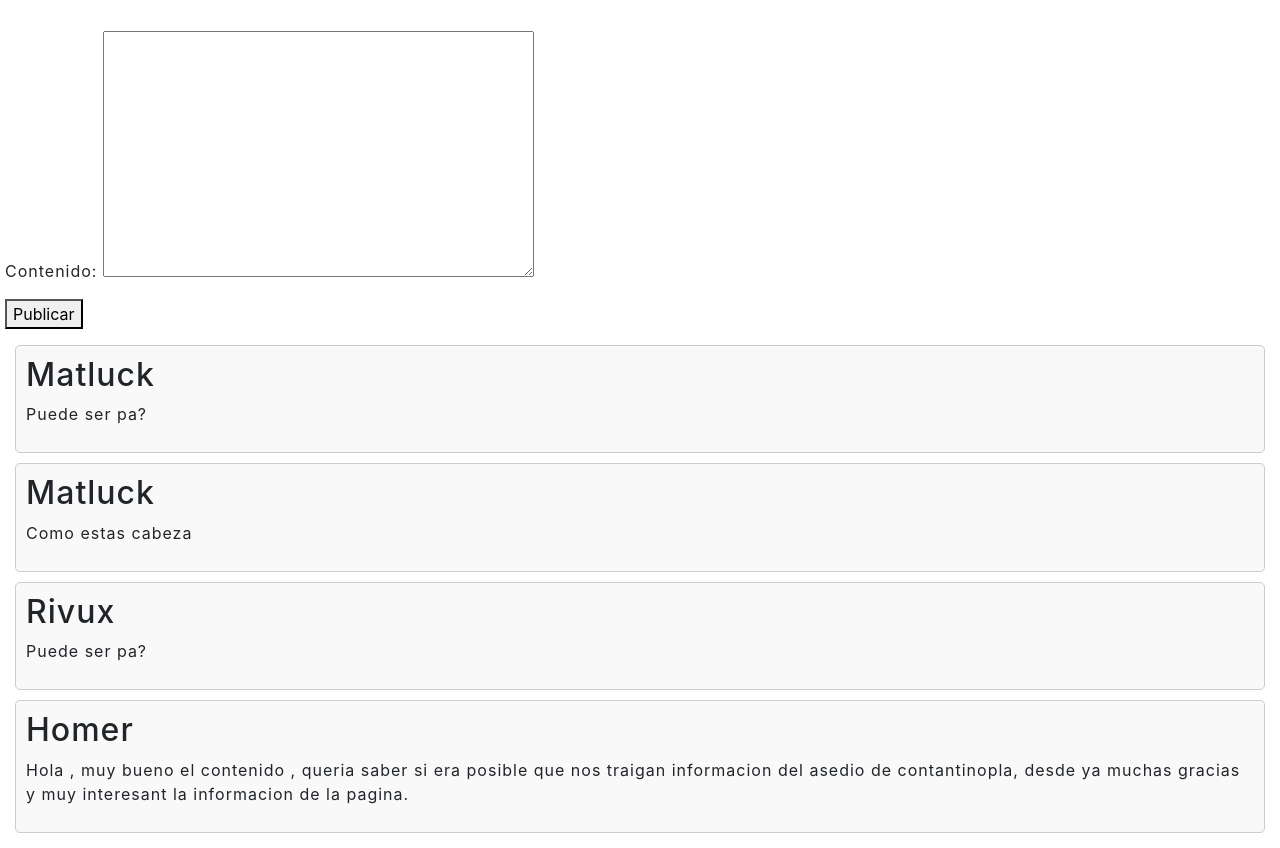
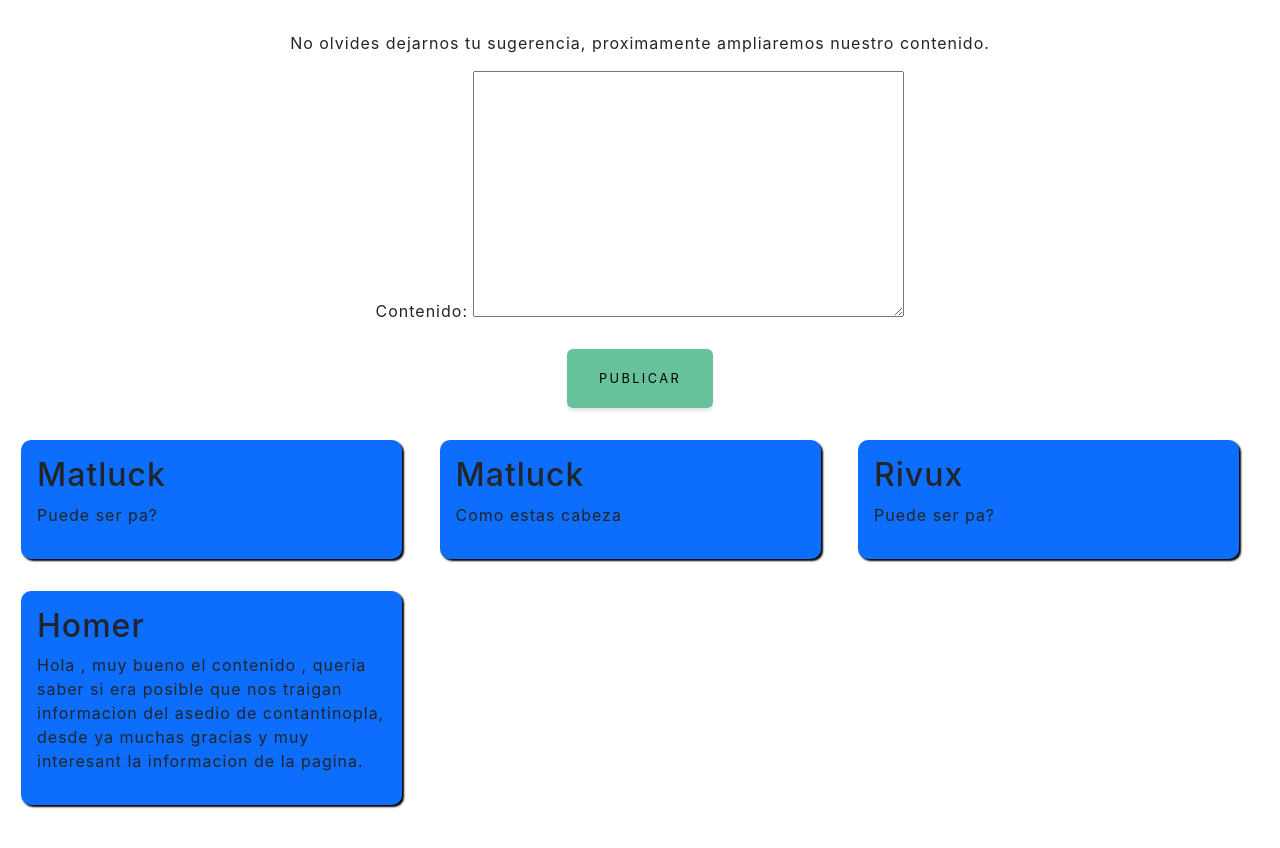
Before and after one commit to MatLuck-09/Blog-Page, a Django app: page /blog/ in a window 1280 px wide. Shown: the part 104-952 px from the top of the page. After the commit the page ends 913 px from the top, so only its background shows below. Run offline with Django 4.2, Linux system fonts and the light colour scheme; a user stored in the database is signed in; data comes from the database, SQL or seed files in the repository; both versions use the stored data as it was after the commit; some libraries are stand-ins or nearby versions.

Commit message:
Problemas en la db

```diff
--- a/HistoryBattles/HistoryBattlesApp/static/HistoryBattlesApp/css/myStyle.css
+++ b/HistoryBattles/HistoryBattlesApp/static/HistoryBattlesApp/css/myStyle.css
@@ -7,6 +7,7 @@
     display: flex !important;
     align-items : center !important;
     justify-content: center !important;
+    border: 2px solid #0d6efd;
 }
 
 .contenido{
@@ -92,24 +93,21 @@
     margin-top: 10px;
 }
 
-.blog-entry {
-    margin-bottom: 20px;
+.blog-container {
+    background-color: #0d6efd;
+    border-radius: 10px;
+    box-shadow: 2px 2px 2px black ;
+    display: inline-block;
+    margin: 1rem;
+    padding: 1rem;
+    width: 30%;
+}
+
+.custom-textfield {
+    font-size: 14px;
+    color: #333;
     padding: 10px;
     border: 1px solid #ccc;
-    border-radius: 5px;
+    border-radius: 4px;
     background-color: #f9f9f9;
 }
-
-.blog-grid {
-    display: flex;
-    flex-wrap: wrap;
-}
-
-.blog-entry {
-    flex: 0 0 calc(33.33% - 20px);
-    margin: 10px;
-    background-color: #f9f9f9;
-    padding: 10px;
-    border: 1px solid #ccc;
-    border-radius: 5px;
-}
--- a/HistoryBattles/blog/templates/blog/blog.html
+++ b/HistoryBattles/blog/templates/blog/blog.html
@@ -5,16 +5,18 @@
 
     {% block spaceContent %}
 
-    <form method="post" enctype="multipart/form-data">
+    <p style="text-align: center;">No olvides dejarnos tu sugerencia, proximamente ampliaremos nuestro contenido.</p>
+
+    <form method="post" enctype="multipart/form-data" style="text-align: center;">
         {% csrf_token %}
         {{ form.as_p }}
-        <button type="submit">Publicar</button>
+        <button type="submit" class="btn btn-success" style="text-decoration: none; color: black; margin-top: 10px;">Publicar</button>
     </form>
 
     {% for recomendacion in recomendaciones %}
-    <div class="blog-entry">
+    <div class="blog-container">
         <h2>{{ recomendacion.usuario }}</h2>
-        <p>{{ recomendacion.contenido }}</p>
+        <p >{{ recomendacion.contenido }}</p>
     </div>
     {% endfor %}
 
--- a/HistoryBattles/perfil/templates/perfil/avatar.html
+++ b/HistoryBattles/perfil/templates/perfil/avatar.html
@@ -11,8 +11,8 @@
             {{ form.as_p }}
         </table>
         <div class="button-container">
-            <input class="btn btn-success" style="text-decoration: none; color: white;" type="submit" value="Aceptar">
-            <a href="/perfil/editar" class="btn btn-success" style="text-decoration: none; color: white;" >Volver a mi perfil</a>
+            <input class="btn btn-success" style="text-decoration: none; color: black;" type="submit" value="Aceptar">
+            <a href="/perfil/editar" class="btn btn-success" style="text-decoration: none; color: black;" >Volver a mi perfil</a>
         </div>
     </form>
 
--- a/HistoryBattles/perfil/templates/perfil/editar.html
+++ b/HistoryBattles/perfil/templates/perfil/editar.html
@@ -13,5 +13,5 @@
         <input type="submit" value="Guardar cambios">
     </form>
 
-    <a href="/perfil/changePassword" class="btn btn-success" style="text-decoration: none; color: white; margin-top: 10px;">Cambiar contraseña</a>
+    <a href="/perfil/changePassword" class="btn btn-success" style="text-decoration: none; color: black; margin-top: 10px;">Cambiar contraseña</a>
 {% endblock %}
--- a/HistoryBattles/perfil/templates/perfil/perfil.html
+++ b/HistoryBattles/perfil/templates/perfil/perfil.html
@@ -11,8 +11,8 @@
         <li>Primer nombre: {{ user.first_name }}</li>
         <li>Segundo nombre: {{ user.last_name }}</li>
         </ul>
-        <a href="/perfil/editar" class="btn btn-success" style="text-decoration: none; color: white;">Editar Perfil</a>
-        <a href="/perfil/avatar" class="btn btn-success" style="text-decoration: none; color: white;">Avatar</a>
+        <a href="/perfil/editar" class="btn btn-success" style="text-decoration: none; color: black;">Editar Perfil</a>
+        <a href="/perfil/avatar" class="btn btn-success" style="text-decoration: none; color: black;">Avatar</a>
     </div>
 
 {% endblock %}
```
Also changed, not shown: HistoryBattles/HistoryBattlesApp/templates/HistoryBattlesApp/home.html (+7 -4 lines), HistoryBattles/login/forms.py (added, +8 -0 lines), HistoryBattles/login/templates/register/register.html (+6 -15 lines), HistoryBattles/login/views.py (+22 -10 lines), HistoryBattles/db.sqlite3, HistoryBattles/media/avatares/download20201200161629.png (added), HistoryBattles/media/avatares/kodama3.jpg (added).
